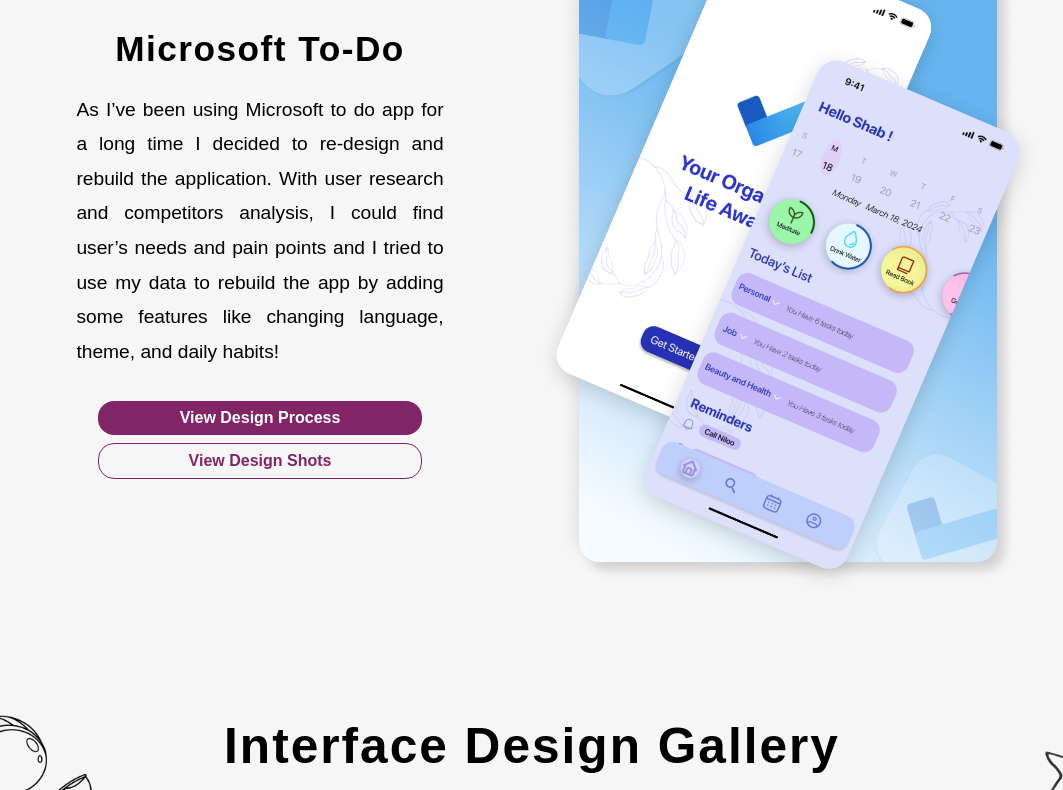
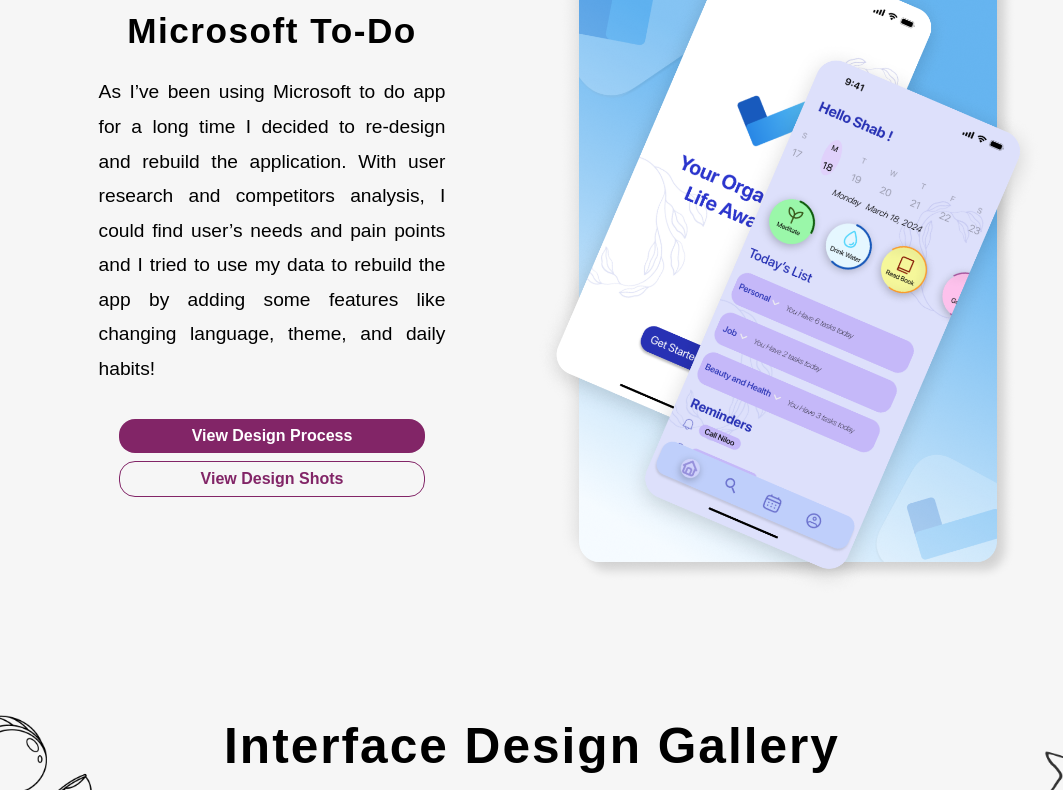
Before and after one commit to shabnamux/Porftfolio, a plain HTML site: page index.html in a window 1280 px wide. Shown: the part 2010-2800 px from the top of the page, without its empty margins (108-1171 px from the left). Drawn offline with Linux system fonts and the light colour scheme; a web font is replaced by a local one.

Commit message:
Update draft.css

```diff
--- a/draft.css
+++ b/draft.css
@@ -328,7 +328,7 @@ p {
     flex-direction: column;
     align-items: center;
     justify-content: center;
-    padding-left: 1.5em;
+    padding-left: 3em !important;
     padding-right: 1.5em;
     padding-top: 0;
     padding-bottom: 0;
```
